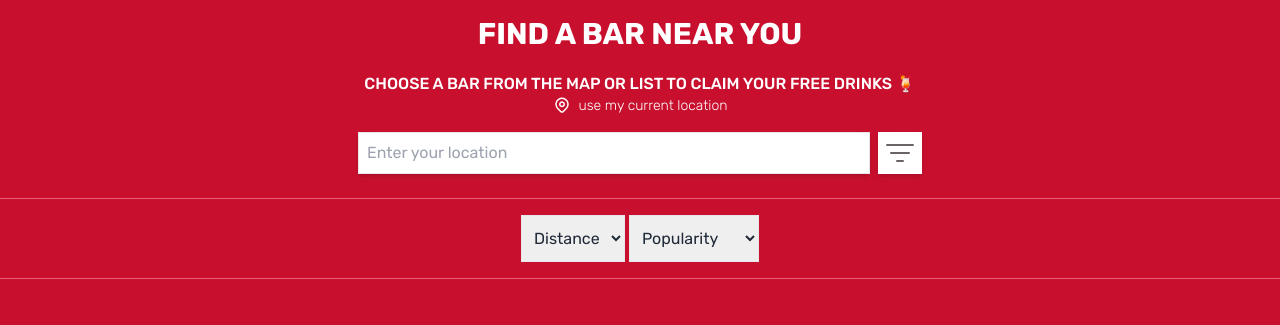
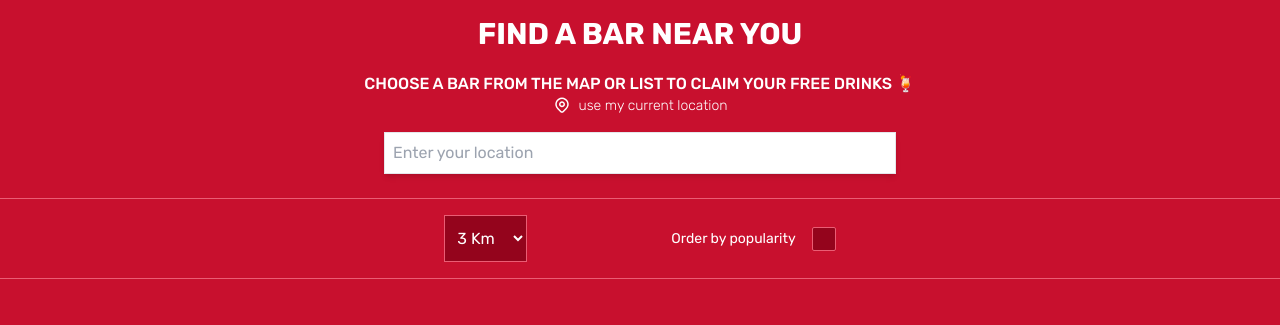
Before and after one commit to pengyilabs/campari-spritz, a website with bundled scripts: page find-a-bar.html in a window 1280 px wide. Shown: the top 325 px of the page. Built offline with nearby package versions, Linux system fonts and the light colour scheme; no server answers; grey boxes are pictures that could not be loaded.

Commit message:
adding desktop filters logic

```diff
--- a/find-a-bar.html
+++ b/find-a-bar.html
@@ -25,23 +25,34 @@
       </button>
     <div class="flex justify-center mb-6 px-8">
       <input type="text" placeholder="Enter your location" class="w-full max-w-lg p-2 border shadow-md">
-      <button class="ml-2 p-2 bg-white text-gray-800 shadow-md" data-modal-target="filtersModal">
+      <button class="ml-2 p-2 bg-white text-gray-800 shadow-md lg:hidden" data-modal-target="filtersModal">
           <img src="./src/assets/icons/burger-menu.svg">
       </button>
     </div>
 
     <!-- Filters -->
-    <div class="hidden lg:block flex justify-center gap-4 mb-8 text-gray-800 border-y border-light-red py-4">
-      <select class="p-2 py-3 border ">
-        <option>Distance</option>
-        <option>Nearest</option>
-        <option>Farthest</option>
-      </select>
-      <select class="p-2 py-3 border">
-        <option>Popularity</option>
-        <option>Top Rated</option>
-        <option>Most Visited</option>
-      </select>
+    <div class="hidden lg:flex justify-center gap-4 mb-8 text-gray-800 border-y border-light-red py-4">
+      <select class="p-2 py-3 border cursor-pointer bg-dark-red text-white border-light-red" onclick="distanceHandlerForDesktop(event)">
+        <option value="1">1 Km</option>
+        <option value="2">2 Km</option>
+        <option value="3" selected>3 Km</option>
+        <option value="4">4 Km</option>
+        <option value="5">5 Km</option>
+        <option value="6">6 Km</option>
+        <option value="7">7 Km</option>
+        <option value="8">8 Km</option>
+        <option value="9">9 Km</option>
+        <option value="10">10 Km</option>
+        <option value="11">11 Km</option>
+        <option value="12">12 Km</option>
+        <option value="13">13 Km</option>
+        <option value="14">14 Km</option>
+        <option value="15">15 Km</option>
+       </select>
+      <div class="flex justify-between items-center pl-32">
+        <p class="text-sm pr-4 text-white">Order by popularity</p>
+        <input type="checkbox" class="checkbox cursor-pointer" id="orderByPopularityCheckbox" onclick="popularityHandler(event)"/>
+      </div>
     </div>
   </div>
 
@@ -97,6 +108,7 @@
       .catch(err => console.error('Error loading app:', err));
   }
 </script>
+<script src="./src/utils/eventHandlers.js" type="module"></script>
 <script
   src="https://maps.googleapis.com/maps/api/js?key=AIzaSyCgogrnISz9ccFj6kNFkYo7Fc22UnU3Jkc&libraries=places&callback=initGoogleMaps"
   async
--- a/src/modals.css
+++ b/src/modals.css
@@ -137,6 +137,7 @@
 @media (min-width: 768px) {
   .voucher-section__title {
     font-size: 3rem;
+    line-height: 3rem;
   }
 
   .voucher-section__campari-logo {
--- /dev/null
+++ b/src/utils/eventHandlers.js
@@ -0,0 +1,15 @@
+import { initMap } from "../components/map.js";
+import state from "./state.js";
+
+const distanceHandlerForDesktop = (e) => {
+  state.distance = e.target.value;
+  initMap();
+}
+
+const popularityHandler = (e) => {
+  state.orderByPopularity = e.target.checked;
+  initMap();
+}
+
+window.distanceHandlerForDesktop = distanceHandlerForDesktop;
+window.popularityHandler = popularityHandler;
--- a/src/utils/helpers.js
+++ b/src/utils/helpers.js
@@ -1,4 +1,4 @@
-// Ejemplo: Función auxiliar para validaciones
+// TODO: función para realizar validaciones
 export function validateEmail(email) {
   const re = /^[^\s@]+@[^\s@]+\.[^\s@]+$/;
   return re.test(email);
--- a/tailwind.config.js
+++ b/tailwind.config.js
@@ -6,7 +6,9 @@ module.exports = {
       colors: {
         "red-campari": "#c8102e",
         "light-red": "#EA5D74",
-        "dark-gray": "#2f2f2f"
+        "dark-gray": "#2f2f2f",
+        "dark-red": "#94041c",
+        "light-green": "4DA166"
       }
     }
   }
```
Also changed, not shown: src/output.css.
